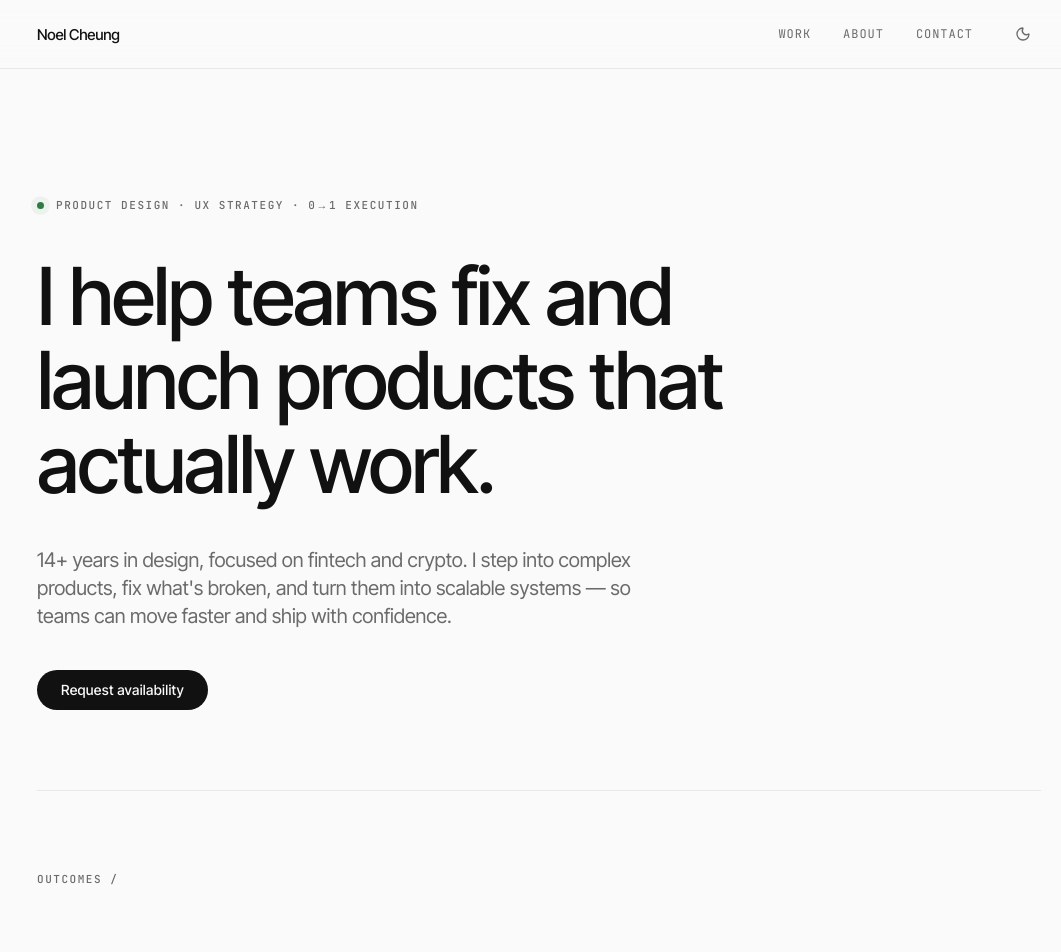
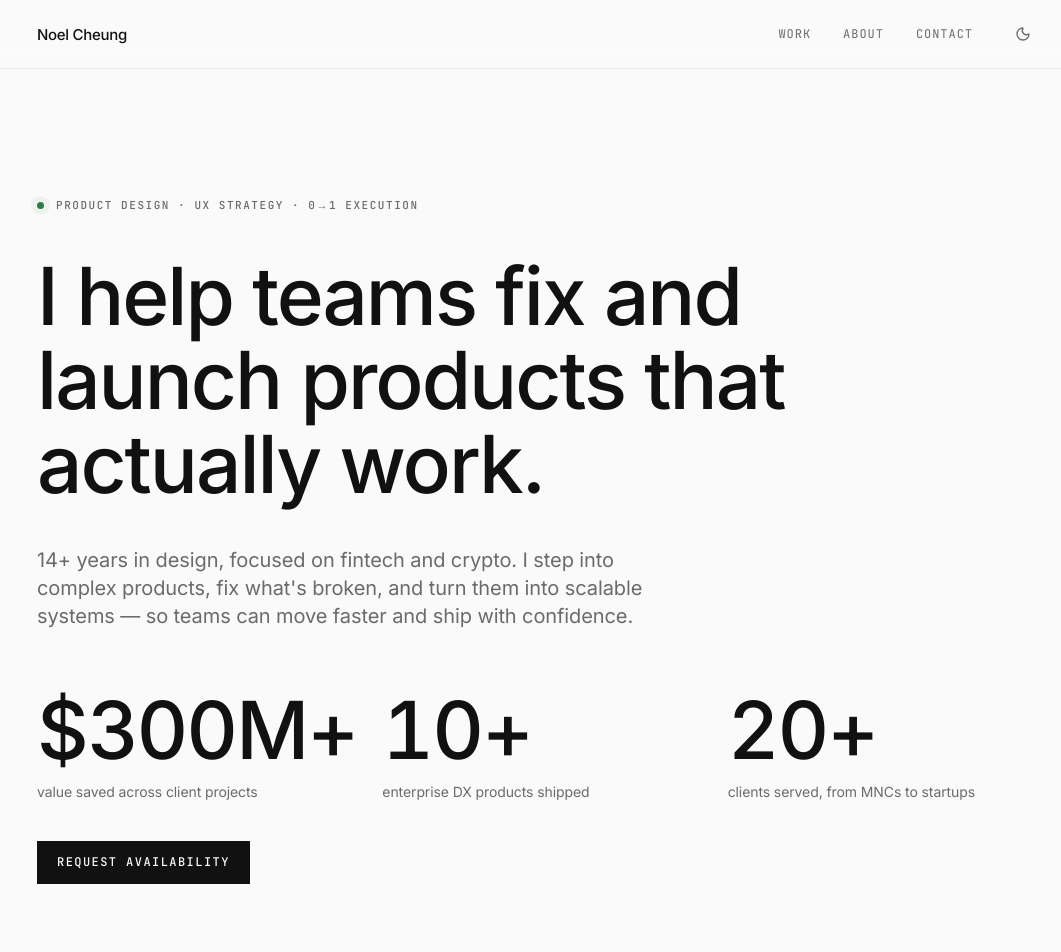
Before and after one commit to zeneojsun/noelcheung-design, a Next.js app: page / in a window 1280 px wide. Shown: the top 952 px of the page, without its empty margins (101-1162 px from the left). Built offline with nearby package versions, Linux system fonts and the light colour scheme.

Commit message:
fix: revert to light mode default, strip dark-mode button overrides, hero layout tidy
Co-Authored-By: Claude Sonnet 4.6 <noreply@anthropic.com>

```diff
--- a/app/globals.css
+++ b/app/globals.css
@@ -68,6 +68,7 @@ body {
 .rise-2 { animation-delay: 0.20s; }
 .rise-3 { animation-delay: 0.34s; }
 .rise-4 { animation-delay: 0.48s; }
+.rise-5 { animation-delay: 0.62s; }
 
 /* ─── Availability pulse ─────────────────────────────── */
 @keyframes avail-pulse {
--- a/app/layout.tsx
+++ b/app/layout.tsx
@@ -1,9 +1,9 @@
 import type { Metadata } from "next";
-import { Inter_Tight, JetBrains_Mono } from "next/font/google";
+import { Inter, JetBrains_Mono } from "next/font/google";
 import { Providers } from "./providers";
 import "./globals.css";
 
-const sansFont = Inter_Tight({
+const sansFont = Inter({
   subsets: ["latin"],
   variable: "--font-sans",
   display: "swap",
--- a/app/page.tsx
+++ b/app/page.tsx
@@ -54,25 +54,7 @@ export default function Home() {
               systems — so teams can move faster and ship with confidence.
             </p>
 
-            <div className="rise rise-4">
-              <a
-                href="#contact"
-                className="inline-flex items-center px-6 py-2.5 rounded-full text-sm font-medium tracking-[0.02em] bg-ink text-paper hover:bg-ink/85 transition-colors"
-              >
-                Request availability
-              </a>
-            </div>
-          </section>
-
-          {/* ─────────────────────────────────────────────── OUTCOMES */}
-          <section className="py-16 md:py-20 border-t border-rule">
-            <div className="mb-12">
-              <p className="font-mono text-[11px] font-medium uppercase tracking-[0.14em] text-muted">
-                Outcomes /
-              </p>
-            </div>
-
-            <div className="grid sm:grid-cols-2 md:grid-cols-3 gap-x-8 gap-y-10">
+            <div className="grid sm:grid-cols-2 md:grid-cols-3 gap-x-8 gap-y-10 mb-10 rise rise-4">
               {outcomes.map((o, i) => (
                 <div key={i} className="pt-5">
                   <p className="display text-[64px] md:text-[80px] leading-[1] tracking-tight mb-3 tabular-nums font-semibold">
@@ -81,6 +63,15 @@ export default function Home() {
                   <p className="text-sm text-muted leading-snug">{o.label}</p>
                 </div>
               ))}
+            </div>
+
+            <div className="rise rise-5">
+              <a
+                href="#contact"
+                className="inline-flex items-center gap-2 px-5 py-3 bg-ink text-paper font-mono text-[12px] font-medium uppercase tracking-[0.12em] hover:opacity-80 transition-opacity"
+              >
+                Request availability
+              </a>
             </div>
           </section>
 
```
Also changed, not shown: 1 other file (tests, documents, lock files or other folders).
